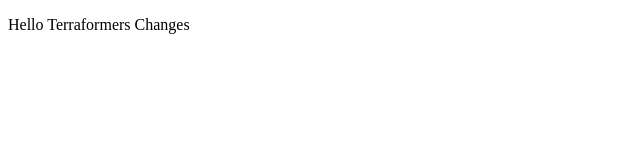
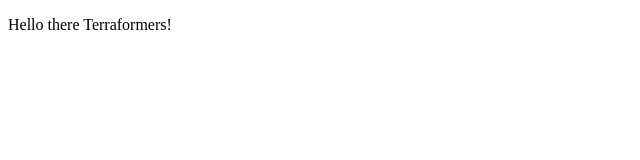
Before and after one commit to CloudCoder101/terraform-beginner-bootcamp-2023, a plain HTML site: page public/index.html in a window 1280 px wide. Shown: the full height of the page, 0-640 px from the left. Drawn offline with Linux system fonts and the light colour scheme.

```diff
--- a/public/index.html
+++ b/public/index.html
@@ -3,9 +3,9 @@
 <head>
     <meta charset="UTF-8">
     <meta name="viewport" content="width=device-width, initial-scale=1.0">
-    <title>Hello Terraformers!!!</title>
+    <title>Hello Terraformers</title>
 </head>
 <body>
-    <p>Hello Terraformers Changes</p>
+    <p>Hello there Terraformers!</p>
 </body>
 </html>
```
Also changed, not shown: 4 other files.
